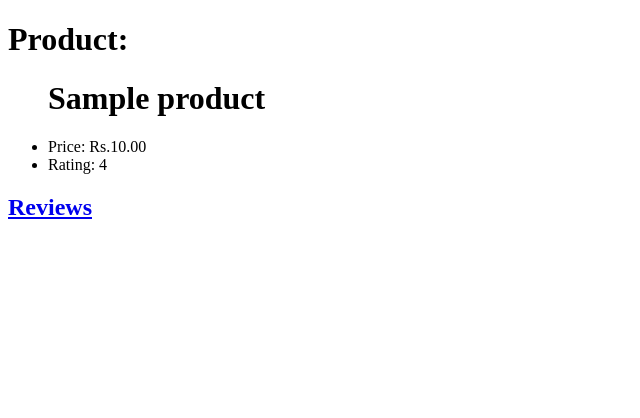
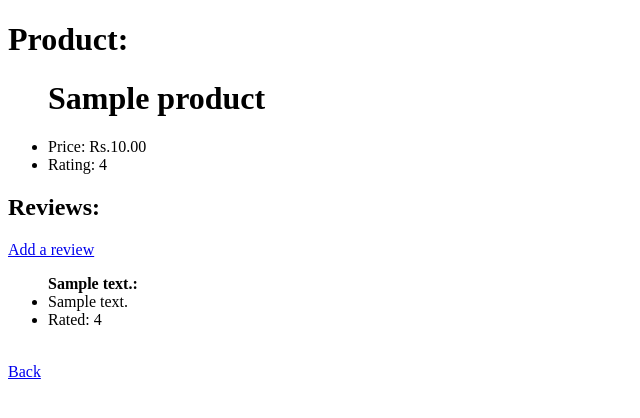
Before and after one commit to slk007/Products, a Django app: page /product/1/ in a window 1280 px wide. Shown: the top 418 px of the page, without its empty margins (0-640 px from the left). Run offline with Django 3.2, Linux system fonts and the light colour scheme; tables that the repository leaves empty hold one stand-in row (values such as "Sample post").

Commit message:
added reviews

```diff
--- a/product_app/models.py
+++ b/product_app/models.py
@@ -10,6 +10,9 @@ class Product(models.Model):
     def __str__(self):
         return str(self.name)
 
+    # def get_absolute_url(self):
+    #     return reverse('detail', args=[self.id])
+
 
 class Review(models.Model):
     product = models.ForeignKey(Product, on_delete=models.CASCADE)
--- a/product_app/urls.py
+++ b/product_app/urls.py
@@ -1,10 +1,13 @@
 from django.urls import path
 
-from .views import ProductListView, ProductDetailView, home
+from .views import home, ProductListView, ProductDetailView, CreateReview
 
 urlpatterns = [
+
     path('', home, name="home"),
+
     path('product/', ProductListView.as_view(), name="list"),
     path('product/<int:pk>/', ProductDetailView.as_view(), name="detail"),
-    # path('product/<int:pk>/reviews', name="review_list"),
+    path('product/<int:pk>/add_review/', CreateReview.as_view(), name="add_review"),
+
 ]
--- a/product_app/views.py
+++ b/product_app/views.py
@@ -1,7 +1,8 @@
 from django.shortcuts import render
 from django.http import HttpResponse
+from django.urls import reverse_lazy
 
-from django.views.generic import ListView, DetailView
+from django.views.generic import ListView, DetailView, CreateView
 from .models import Product, Review
 
 # Create your views here.
@@ -18,3 +19,9 @@ class ProductDetailView(DetailView):
 
 class ReviewListView(ListView):
     model = Review
+
+class CreateReview(CreateView):
+    model = Review
+    fields = ['product', 'reviewer_name', 'review_string', 'rating']
+
+    success_url = reverse_lazy('list')
--- a/templates/product_app/home.html
+++ b/templates/product_app/home.html
@@ -4,6 +4,8 @@
 
     <h2>Welcome the Product and Review Project</h2>
 
-    <a href="{% url 'list' %}">View All Products</a>
+    <h2><a href="{% url 'list' %}">View All Products</a></h2>
+
+    <h2><a href="#">Evaluate Reviews</a></h2>
 
 {% endblock content %}
--- a/templates/product_app/product_detail.html
+++ b/templates/product_app/product_detail.html
@@ -9,7 +9,23 @@
             <li>Rating: {{product.avg_rating}}</li>
         </ul>
 
-        <h2><a href="#">Reviews</a></h2>
+        <h2>Reviews:</h2>
+        <a href="{% url 'add_review' product.id %}">Add a review</a>
+        <ul>
+            {% if product.review_set.all %}
+                {% for review in product.review_set.all %}
+                    <b>{{review.reviewer_name}}:</b>
+                    <li>{{review.review_string}} </li>
+                    <li>Rated: {{review.rating}}</li>
+                    <br>
+                {% endfor %}
+            {% else %}
+                <h3>No reviews yet</h3>
+            {% endif %}
+        </ul>
+
+        <a href="{% url 'list' %}">Back</a>
+
     </div>
 
 {% endblock content %}
--- /dev/null
+++ b/templates/product_app/review_form.html
@@ -0,0 +1,4 @@
+<form method="post">{% csrf_token %}
+    {{ form.as_p }}
+    <input type="submit" value="Save">
+</form>
```
